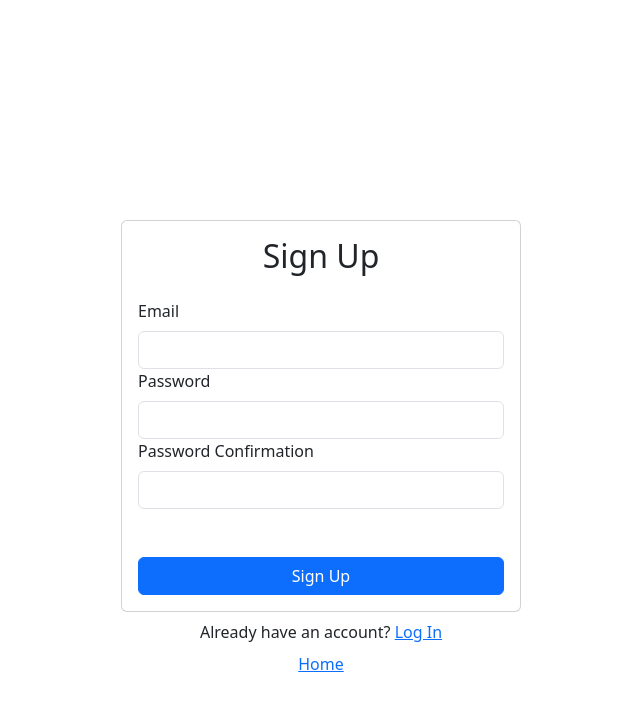
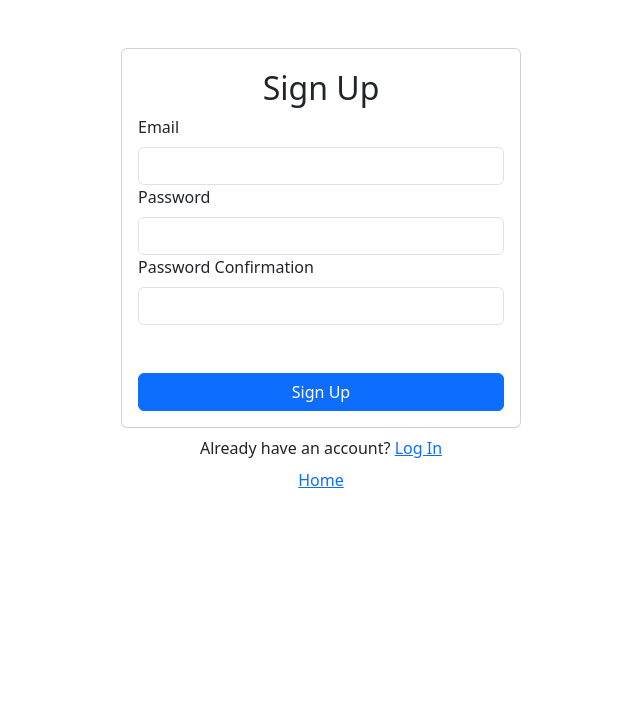
Before and after one commit to Beshwanthsai/AI_POWERED_CHATBOT, a React (Create React App) app in the folder ai-chatbot/: page /signup in a window 1280 px wide. Shown: the top 708 px of the page, without its empty margins (319-959 px from the left). Built offline with nearby package versions, Linux system fonts and the light colour scheme; no server answers.

Commit message:
css update

```diff
--- a/ai-chatbot/src/components/App.js
+++ b/ai-chatbot/src/components/App.js
@@ -11,24 +11,37 @@ import Landing from './Landing';
 function App() {
     return (
 
-        <Container className='d-flex align-items-center justify-content-center mt-5 '
+        <div className='justify-content-center d-flex'
             style={{ minHeight: '100vh' }}>
             {/* <Navbar /> */}
-            <div className='w-100' style={{ maxWidth: '400px' }}>
+            <div className='w-100' style={{ minWidth: '300px' }}>
 
                 <Router>
                     <AuthProvider>
                         <Routes>
-
                             <Route path="/" element={<Landing />} />
-                            <Route path="/Dashboard" element={<Dashboard />} />
-                            <Route path="/signup" element={<SignUp />} />
-                            <Route path="/login" element={<Login />} />
+                            <Route path="/Dashboard" element={
+                                <div className='d-flex justify-content-center'>
+                                    <div style={{maxWidth:'100px', width:'100%'}}>
+                                        <Dashboard />
+                                    </div>
+                                </div>
+                            } />
+                            <Route path="/signup" element={<div className='d-flex justify-content-center'>
+                                    <div style={{maxWidth:'400px', width:'100%'}}>
+                                        <SignUp />
+                                    </div>
+                                </div>} />
+                            <Route path="/login" element={<div className='d-flex justify-content-center'>
+                                    <div style={{maxWidth:'400px', width:'100%'}}>
+                                        <Login />
+                                    </div>
+                                </div>} />
                         </Routes>
                     </AuthProvider>
                 </Router>
             </div>
-        </Container>
+        </div>
     )
 }
 
--- a/ai-chatbot/src/components/Landing.js
+++ b/ai-chatbot/src/components/Landing.js
@@ -31,7 +31,7 @@ export default function Landing() {
                     Get Started <Link to={"/login"}>Log In</Link>
                 </div>
                 <br /><br />
-                <p>HI Hello guys if you are not having an account? SignUp to ChatBot</p>
+                <p className='d-flex justify-content-center'>HI Hello guys if you are not having an account? SignUp to ChatBot</p>
                 <div className='mt-10'>
                     <div className="w-100 text-center mt-6">
                         Need an account? <Link to={"/signup"}>SignUp</Link>
--- a/ai-chatbot/src/components/Login.js
+++ b/ai-chatbot/src/components/Login.js
@@ -34,7 +34,7 @@ export default function Login() {
 
     return (
         <>
-            <Card>
+            <Card className="mt-5">
                 <Card.Body>
                     <h2 className="text-center mb-4">Log In</h2>
                     {error && <Alert variant="danger">{error}</Alert>}
@@ -53,10 +53,10 @@ export default function Login() {
                     </Form>
                 </Card.Body>
             </Card>
-            <div className="w-100 text-center mt-2">
+            <div className="w-100 text-center ">
                Need an account? <Link to={"/signup"}>SignUp</Link>
             </div>
-            <div className="w-100 text-center mt-2">
+            <div className="w-100 text-center ">
                <Link to={"/"}>Home</Link>
             </div>
         </>
--- a/ai-chatbot/src/components/SignUp.js
+++ b/ai-chatbot/src/components/SignUp.js
@@ -40,9 +40,9 @@ export default function SignUp() {
 
     return (
         <>
-            <Card>
+            <Card className="mt-5">
                 <Card.Body>
-                    <h2 className="text-center mb-4">Sign Up</h2>
+                    <h2 className="text-center mt-1">Sign Up</h2>
                     {error && <Alert variant="danger">{error}</Alert>}
                     <Form onSubmit={handleSubmit}>
                         <Form.Group id="email">
```
Also changed, not shown: 1 other file (tests, documents, lock files or other folders).
